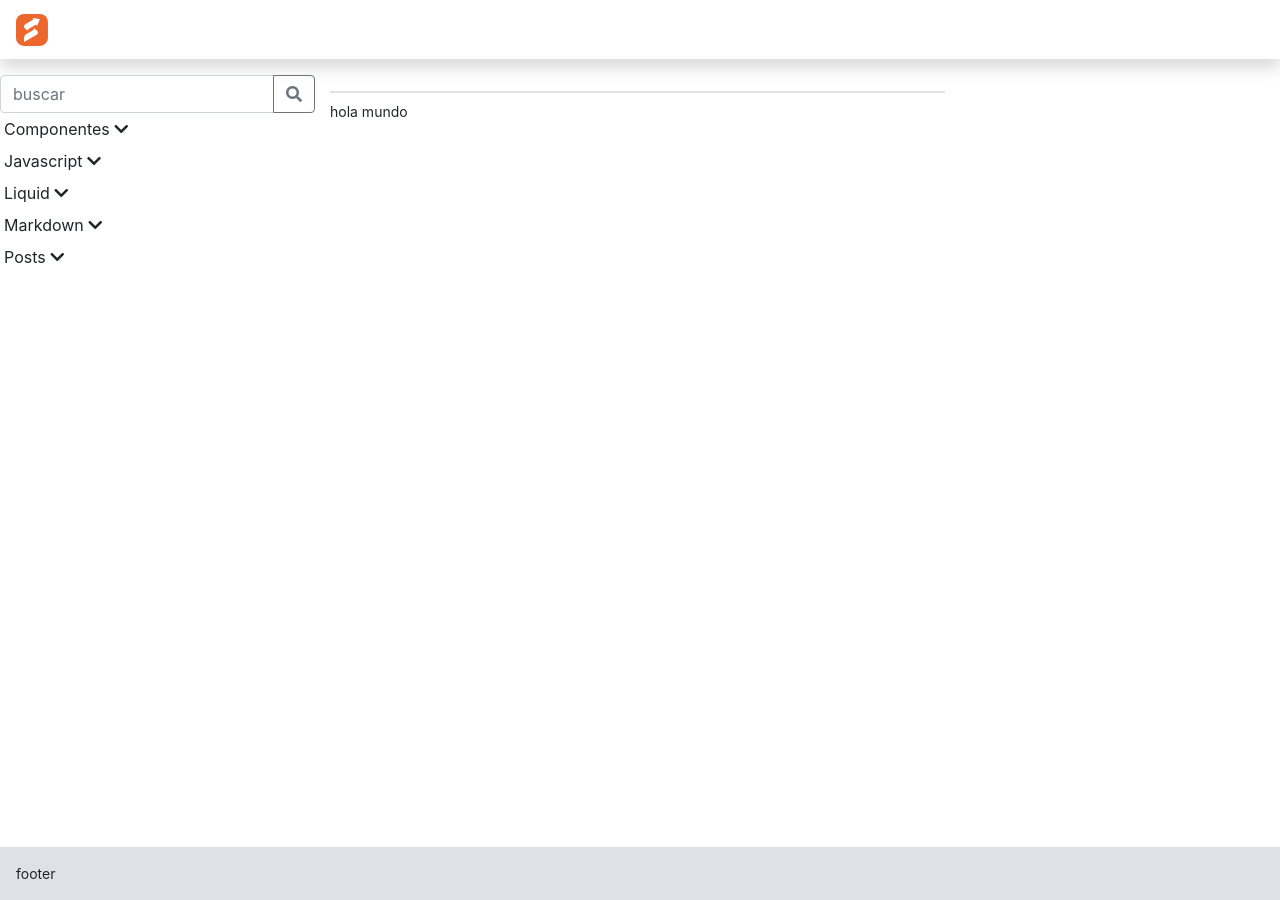
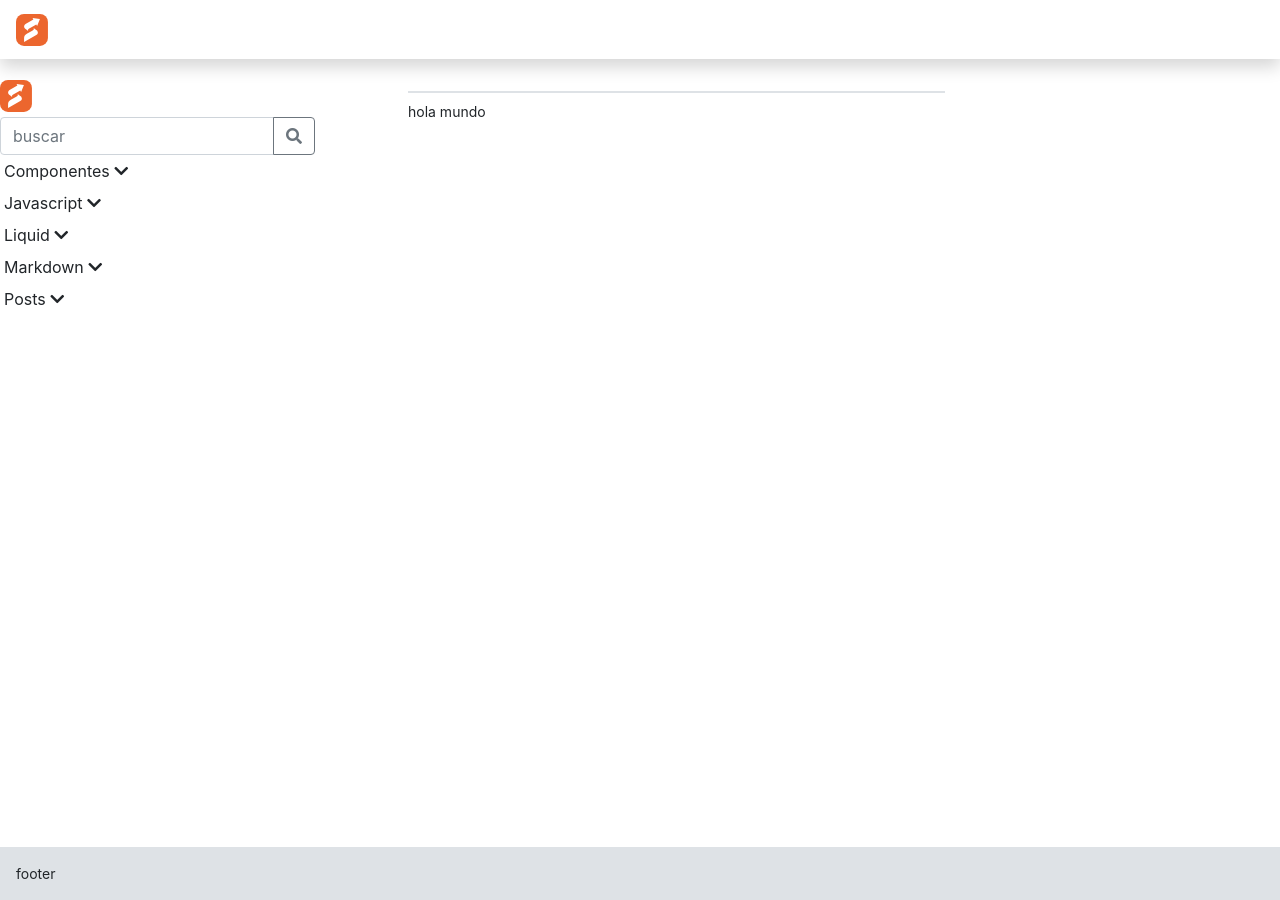
Before and after one commit to Bsale-IO/template-docs, a Jekyll site: the page built from docs/index.md, in a window 1280 px wide. Built offline with Jekyll 4.4.1, drawn with Linux system fonts in a browser that asks for light colours; our own code applies the rules of GitHub Pages for plain Markdown files.

Commit message:
logo added

```diff
--- a/docs/_includes/menu.html
+++ b/docs/_includes/menu.html
@@ -1,12 +1,18 @@
 <div class="navbar-expand-md">
-  <div class="d-flex">
-    <button class="navbar-toggler btn btn-light" type="button" data-toggle="collapse" data-target="#menu"
+  <div class="row">
+    <a class="navbar-brand col-auto col-md-12" href="{{site.baseurl}}">
+      <picture>
+          <source srcset="{{ '/assets/img/bsaleLogo.svg' | relative_url }}">
+          <img loading="lazy" src="{{'/assets/img/bsaleLogo.png' | relative_url }}" width="32" height="32" alt="Bsale">
+      </picture>
+    </a>
+    <button class="col-auto navbar-toggler btn btn-light" type="button" data-toggle="collapse" data-target="#menu"
       aria-controls="navbarSupportedContent" aria-expanded="false" aria-label="Toggle navigation">
       ☰
     </button>
 
 
-    <form action="{{ site.baseurl }}/search" method="get">
+    <form  class="col-auto "action="{{ site.baseurl }}/search" method="get">
       <div class="input-group">
         <input type="text" id="search-box" placeholder="buscar" name="query" class="form-control">
         <div class="input-group-append">
```
